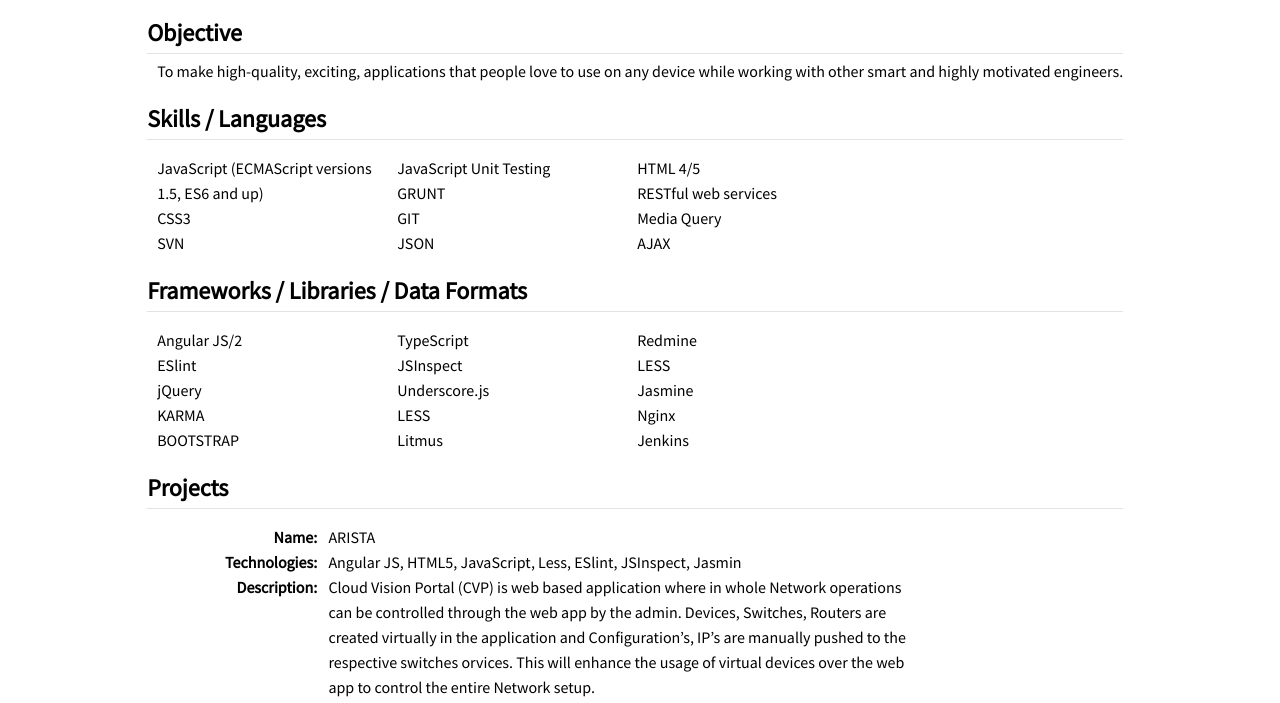
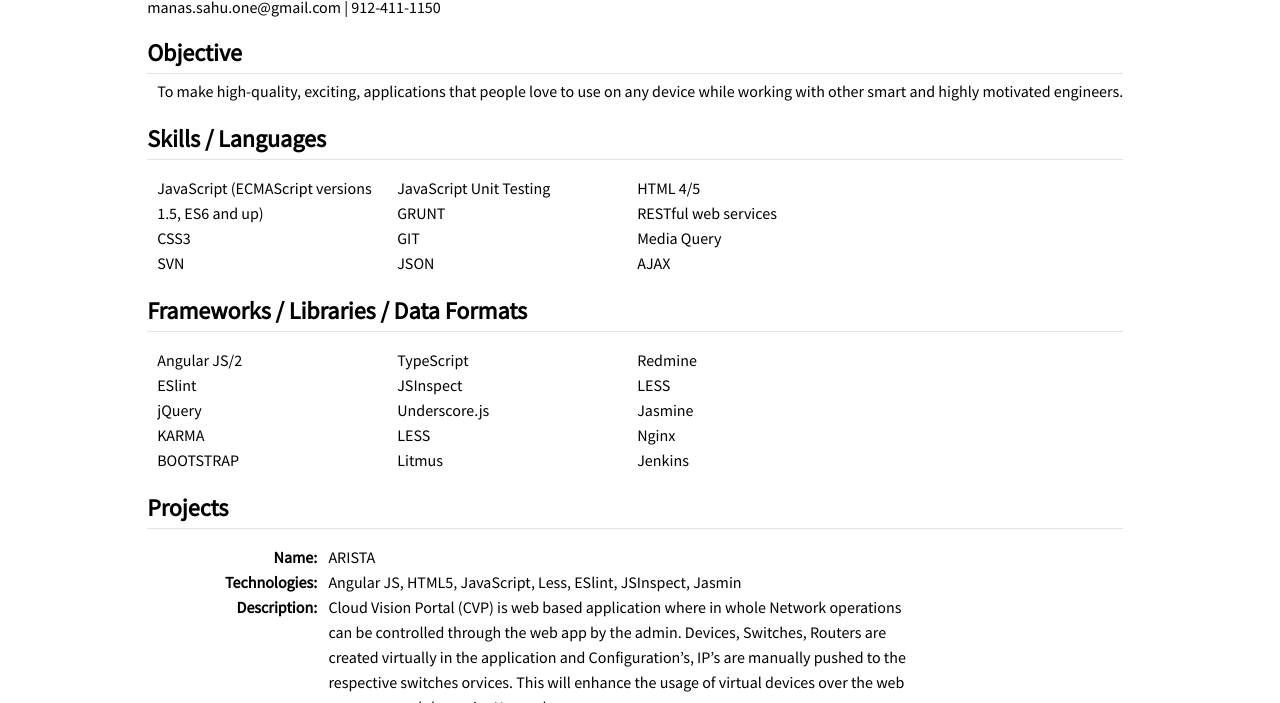
Before and after one commit to manas-sahu/manas-resume, a plain HTML site: page index.html in a window 1280 px wide. Shown: the part 164-867 px from the top of the page. Drawn offline with nearby package versions, Linux system fonts and the light colour scheme; files that its build step writes are made by us from their sources.

Commit message:
padding 20px top

```diff
--- a/css/site.css
+++ b/css/site.css
@@ -12,7 +12,7 @@ html{
 /* elements */
 body {
   margin: 0px;
-  padding: 0px;
+  padding: 20px 0px;
   font-family: 'Source Sans Pro',Helvetica,Arial,sans-serif; }
 
 a {
```
